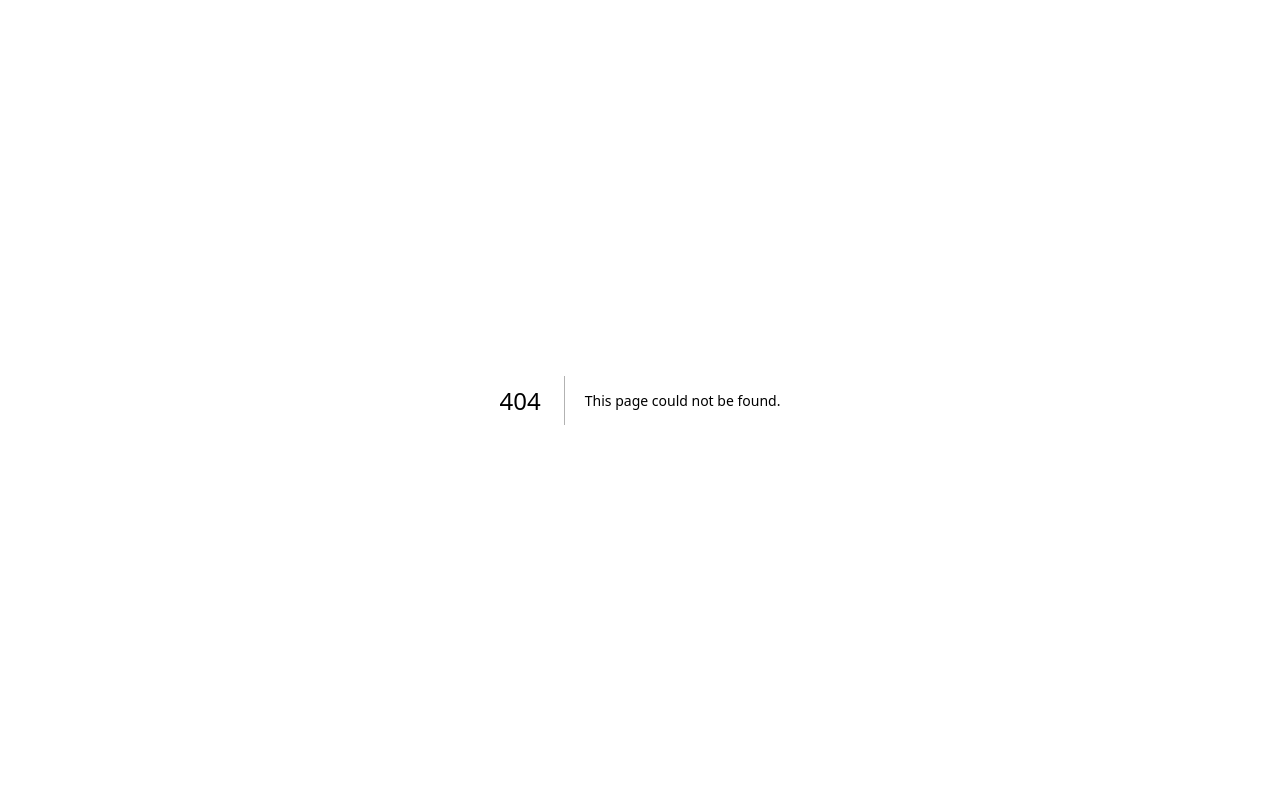
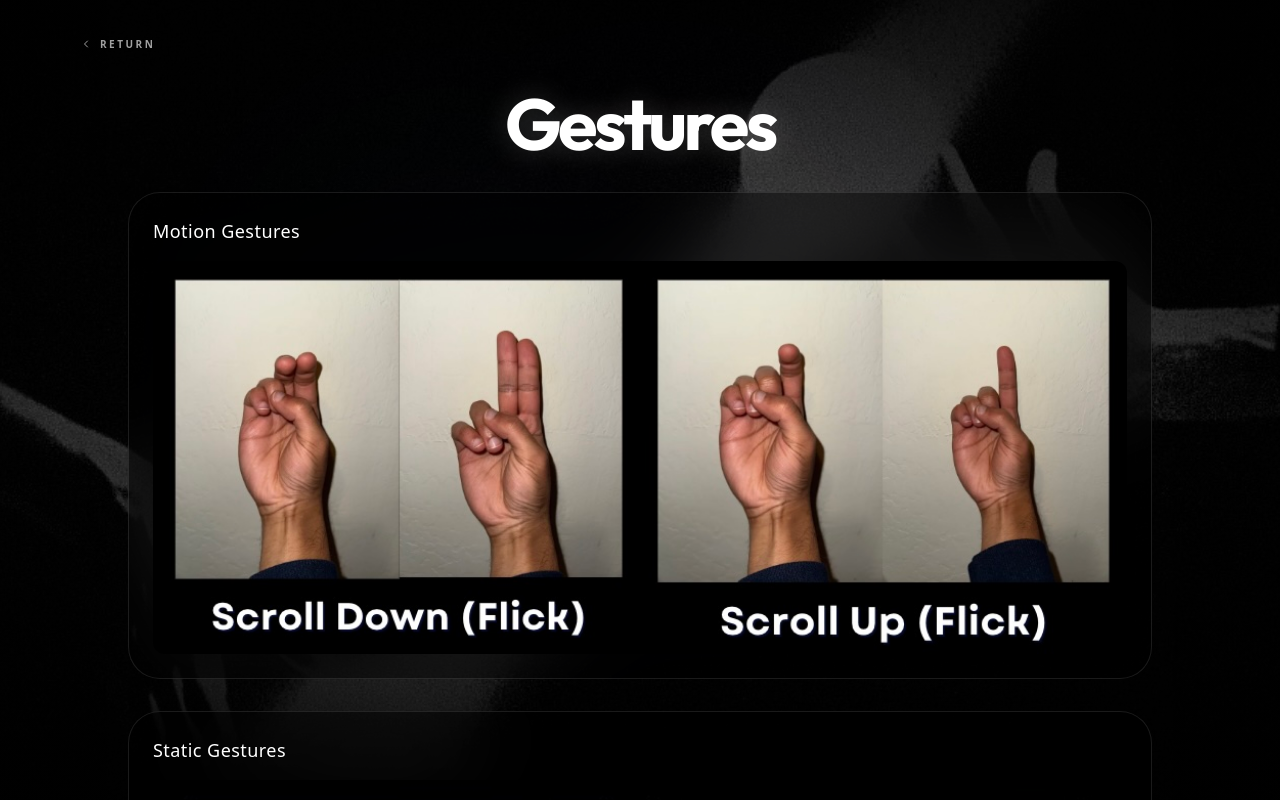
Before and after one commit to shivanished/axis, a Next.js app in the folder landing-page/: page /gestures in a window 1280 px wide. Before the commit this address had no page. Shown: the top 800 px of the page. Built offline with nearby package versions, Linux system fonts and the light colour scheme.

Commit message:
added gestures

```diff
--- /dev/null
+++ b/landing-page/app/gestures/page.tsx
@@ -0,0 +1,168 @@
+"use client";
+
+import { motion } from "framer-motion";
+import { ChevronLeft } from "lucide-react";
+import Link from "next/link";
+import { useState, useEffect } from "react";
+
+export default function GesturesPage() {
+  const [mousePosition, setMousePosition] = useState({ x: 0, y: 0 });
+
+  useEffect(() => {
+    const handleMouseMove = (e: MouseEvent) => {
+      setMousePosition({
+        x: (e.clientX / window.innerWidth - 0.5) * 20,
+        y: (e.clientY / window.innerHeight - 0.5) * 20,
+      });
+    };
+
+    window.addEventListener("mousemove", handleMouseMove);
+    return () => window.removeEventListener("mousemove", handleMouseMove);
+  }, []);
+
+  useEffect(() => {
+    document.body.style.overflow = "auto";
+    return () => {
+      document.body.style.overflow = "hidden";
+    };
+  }, []);
+
+  return (
+    <main className="relative flex min-h-screen w-full flex-col items-center justify-start py-8 bg-black text-white selection:bg-white/30 selection:text-white">
+      {/* Cinematic Background Layer */}
+      <div className="fixed inset-0 z-0 pointer-events-none overflow-hidden">
+        <motion.div
+          className="absolute inset-[-5%] w-[110%] h-[110%] bg-cover bg-center opacity-60"
+          style={{
+            backgroundImage: 'url("/image.png")',
+          }}
+          animate={{
+            x: mousePosition.x,
+            y: mousePosition.y,
+            scale: [1, 1.05, 1],
+          }}
+          transition={{
+            scale: {
+              duration: 20,
+              repeat: Infinity,
+              repeatType: "reverse",
+              ease: "easeInOut",
+            },
+            x: { type: "spring", stiffness: 50, damping: 30 },
+            y: { type: "spring", stiffness: 50, damping: 30 },
+          }}
+        />
+        <div className="absolute inset-0 bg-gradient-to-b from-black/80 via-transparent to-black/90" />
+        <div className="absolute inset-0 bg-gradient-to-r from-black/60 via-transparent to-black/60" />
+        <div className="absolute inset-0 opacity-30 mix-blend-screen pointer-events-none">
+          <motion.div
+            className="absolute top-1/4 left-1/4 w-64 h-64 bg-blue-500/20 rounded-full blur-[100px]"
+            animate={{ scale: [1, 1.2, 1], opacity: [0.3, 0.5, 0.3] }}
+            transition={{ duration: 8, repeat: Infinity }}
+          />
+          <motion.div
+            className="absolute bottom-1/3 right-1/3 w-96 h-96 bg-indigo-500/10 rounded-full blur-[120px]"
+            animate={{ scale: [1.2, 1, 1.2], opacity: [0.2, 0.4, 0.2] }}
+            transition={{ duration: 10, repeat: Infinity, delay: 2 }}
+          />
+        </div>
+      </div>
+
+      <div className="z-10 flex w-full max-w-6xl flex-col items-center justify-start px-4">
+        <motion.div
+          initial={{ opacity: 0, y: -10 }}
+          animate={{ opacity: 1, y: 0 }}
+          transition={{ duration: 0.5 }}
+          className="mb-8 w-full"
+        >
+          <Link
+            href="/"
+            className="inline-flex items-center gap-2 text-[10px] font-bold text-neutral-400 hover:text-white transition-colors uppercase tracking-[0.25em]"
+          >
+            <ChevronLeft className="w-3 h-3" /> Return
+          </Link>
+        </motion.div>
+
+        <motion.h1
+          initial={{ opacity: 0, y: 20 }}
+          animate={{ opacity: 1, y: 0 }}
+          transition={{ delay: 0.2, duration: 0.6 }}
+          className="mb-8 font-sans text-5xl font-semibold tracking-tighter text-white md:text-7xl leading-none select-none"
+          style={{ textShadow: "0 0 30px rgba(255,255,255,0.2)" }}
+        >
+          Gestures
+        </motion.h1>
+
+        {/* Gesture Images */}
+        <motion.div
+          initial={{ opacity: 0, y: 20 }}
+          animate={{ opacity: 1, y: 0 }}
+          transition={{ delay: 0.4, duration: 0.6 }}
+          className="w-full max-w-5xl mb-32"
+        >
+          <div className="flex w-full flex-col gap-8">
+            {/* Motion Gestures */}
+            <motion.div
+              initial={{ opacity: 0, y: 30 }}
+              animate={{ opacity: 1, y: 0 }}
+              transition={{ delay: 0.6, duration: 0.6 }}
+              className="group relative overflow-hidden rounded-[2rem] border border-white/10 bg-black/40 backdrop-blur-2xl transition-all duration-500 hover:border-white/20 hover:bg-black/60"
+            >
+              <div className="absolute inset-0 bg-gradient-to-br from-white/5 via-transparent to-transparent opacity-0 transition-opacity duration-500 group-hover:opacity-100" />
+              <div className="relative z-10 p-6">
+                <h3 className="mb-4 text-lg font-light text-white tracking-wide">
+                  Motion Gestures
+                </h3>
+                <div className="relative overflow-hidden rounded-xl">
+                  <img
+                    src="/gestures1.jpg"
+                    alt="Motion Gestures"
+                    className="w-full h-auto object-cover transition-transform duration-500 group-hover:scale-105"
+                  />
+                </div>
+              </div>
+            </motion.div>
+
+            {/* Static Gestures */}
+            <motion.div
+              initial={{ opacity: 0, y: 30 }}
+              animate={{ opacity: 1, y: 0 }}
+              transition={{ delay: 0.7, duration: 0.6 }}
+              className="group relative overflow-hidden rounded-[2rem] border border-white/10 bg-black/40 backdrop-blur-2xl transition-all duration-500 hover:border-white/20 hover:bg-black/60"
+            >
+              <div className="absolute inset-0 bg-gradient-to-br from-white/5 via-transparent to-transparent opacity-0 transition-opacity duration-500 group-hover:opacity-100" />
+              <div className="relative z-10 p-6">
+                <h3 className="mb-4 text-lg font-light text-white tracking-wide">
+                  Static Gestures
+                </h3>
+                <div className="relative overflow-hidden rounded-xl">
+                  <img
+                    src="/gestures2.jpg"
+                    alt="Static Gestures"
+                    className="w-full h-auto object-cover transition-transform duration-500 group-hover:scale-105"
+                  />
+                </div>
+              </div>
+            </motion.div>
+          </div>
+        </motion.div>
+      </div>
+
+      {/* Footer Status / Copyright */}
+      <motion.div
+        className="absolute bottom-8 flex w-full max-w-6xl justify-between px-10 text-[9px] uppercase tracking-[0.2em] text-neutral-500 font-mono mix-blend-plus-lighter"
+        initial={{ opacity: 0 }}
+        animate={{ opacity: 1 }}
+        transition={{ delay: 1 }}
+      >
+        <div className="flex items-center gap-2">
+          <span>© 2025 Axis Systems</span>
+        </div>
+        <div className="flex items-center gap-3">
+          <span className="h-1 w-1 rounded-full bg-white animate-pulse"></span>
+          <span>Status: Online</span>
+        </div>
+      </motion.div>
+    </main>
+  );
+}
--- a/landing-page/app/page.tsx
+++ b/landing-page/app/page.tsx
@@ -2,6 +2,7 @@
 
 import { useState, useEffect } from "react";
 import { motion, AnimatePresence, useAnimation } from "framer-motion";
+import Link from "next/link";
 import {
   Scan,
   Box,
@@ -37,6 +38,19 @@ export default function Home() {
     window.addEventListener("mousemove", handleMouseMove);
     return () => window.removeEventListener("mousemove", handleMouseMove);
   }, []);
+
+  // Toggle body overflow to allow scrolling on solution page
+  useEffect(() => {
+    if (showSolution) {
+      document.body.style.overflow = "auto";
+    } else {
+      document.body.style.overflow = "hidden";
+    }
+    // Cleanup on unmount
+    return () => {
+      document.body.style.overflow = "hidden";
+    };
+  }, [showSolution]);
 
   // Staggered text variants
   const containerVariants = {
@@ -104,7 +118,11 @@ export default function Home() {
   ];
 
   return (
-    <main className="relative flex min-h-screen w-full flex-col items-center justify-center overflow-hidden bg-black text-white selection:bg-white/30 selection:text-white">
+    <main
+      className={`relative flex min-h-screen w-full flex-col items-center ${
+        showSolution ? "justify-start py-20" : "justify-center overflow-hidden"
+      } bg-black text-white selection:bg-white/30 selection:text-white`}
+    >
       {/* Cinematic Background Layer */}
       <div className="fixed inset-0 z-0 pointer-events-none overflow-hidden">
         {/* Image Container with Parallax & Breathing */}
@@ -149,7 +167,26 @@ export default function Home() {
         </div>
       </div>
 
-      <div className="z-10 flex w-full max-w-6xl flex-col items-center justify-center px-4">
+      {/* Gestures Link - Top Left (aligned vertically with copyright) */}
+      <motion.div
+        className="absolute top-8 flex w-full max-w-6xl px-10 z-20"
+        initial={{ opacity: 0 }}
+        animate={{ opacity: 1 }}
+        transition={{ delay: 1.5 }}
+      >
+        <Link
+          href="/gestures"
+          className="text-[9px] font-bold text-neutral-400 hover:text-white transition-colors uppercase tracking-[0.2em] font-mono mix-blend-plus-lighter"
+        >
+          Gestures
+        </Link>
+      </motion.div>
+
+      <div
+        className={`z-10 flex w-full max-w-6xl flex-col items-center px-4 ${
+          showSolution ? "justify-start" : "justify-center"
+        }`}
+      >
         <AnimatePresence mode="wait">
           {!showSolution ? (
             <motion.div
@@ -213,7 +250,7 @@ export default function Home() {
               animate={{ opacity: 1, scale: 1, filter: "blur(0px)" }}
               exit={{ opacity: 0, scale: 1.05, filter: "blur(10px)" }}
               transition={{ duration: 0.8, ease: [0.16, 1, 0.3, 1] as const }}
-              className="flex w-full flex-col items-center"
+              className="flex w-full flex-col items-center pb-32"
             >
               <motion.button
                 onClick={() => setShowSolution(false)}
```
Also changed, not shown: landing-page/public/gestures1.jpg (added), landing-page/public/gestures2.jpg (added).
